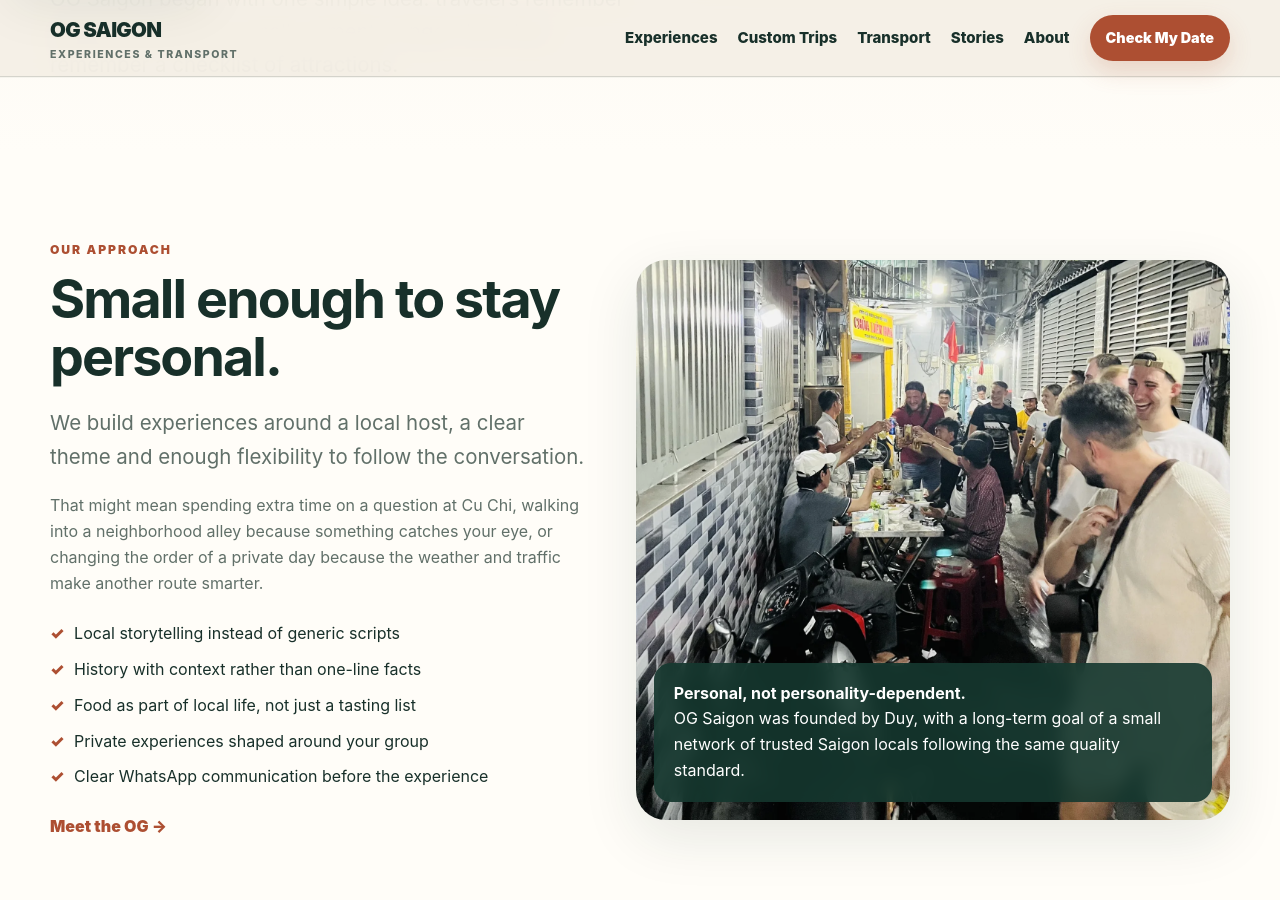
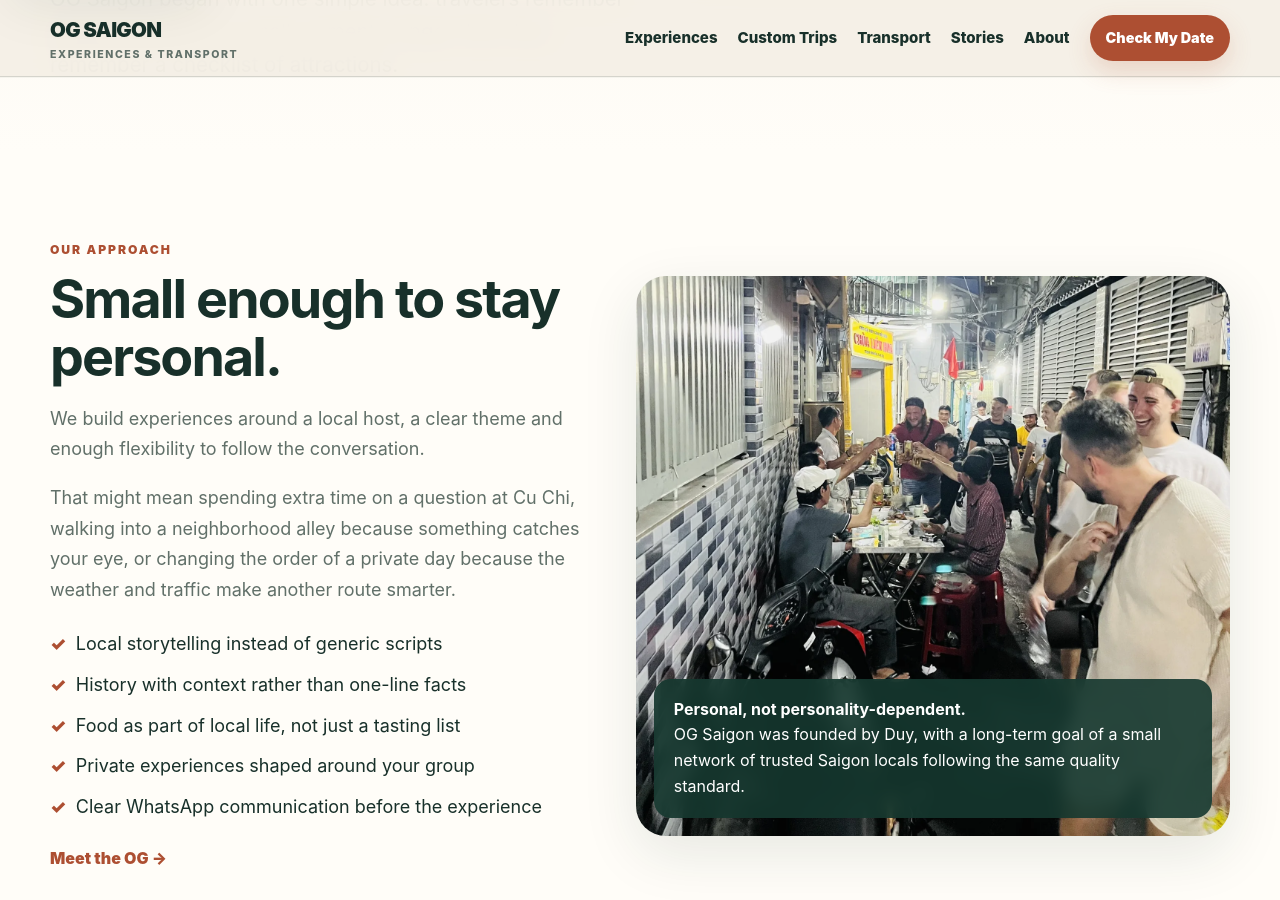
Before and after one commit to DSG2025/DSG2025.github.io, a Jekyll site: the page built from about/index.html, in a window 1280 px wide and 900 px high, scrolled down 798 px. Built offline with Jekyll 4.4.1, drawn with Linux system fonts in a browser that asks for light colours.

Commit message:
Apply shared reading scale to adjacent About OG Saigon paragraphs

```diff
--- a/about/index.html
+++ b/about/index.html
@@ -42,7 +42,7 @@ layout: null
 </div>
 </section>
 <section class="section paper">
-<div class="wrap story-grid">
+<div class="wrap story-grid reading-prose">
 <div>
 <div class="eyebrow">Our approach</div>
 <h2>Small enough to stay personal.</h2>
```
